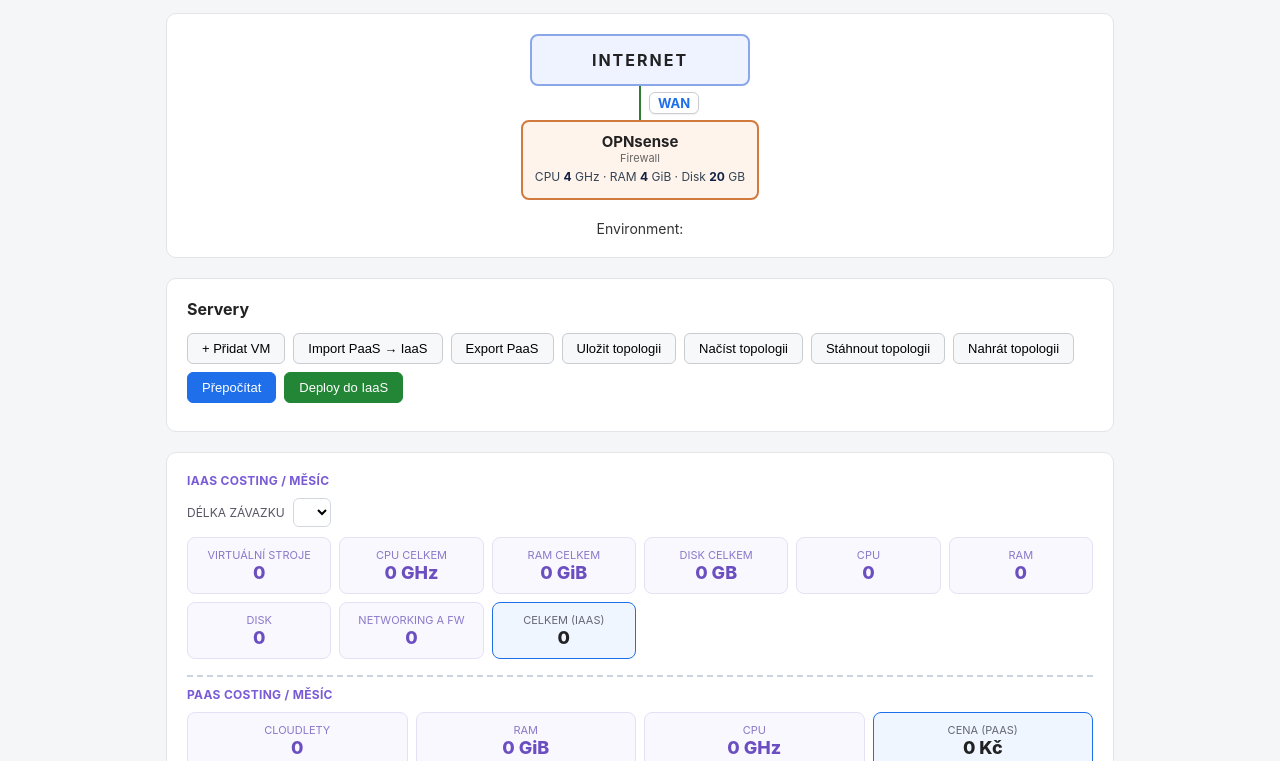
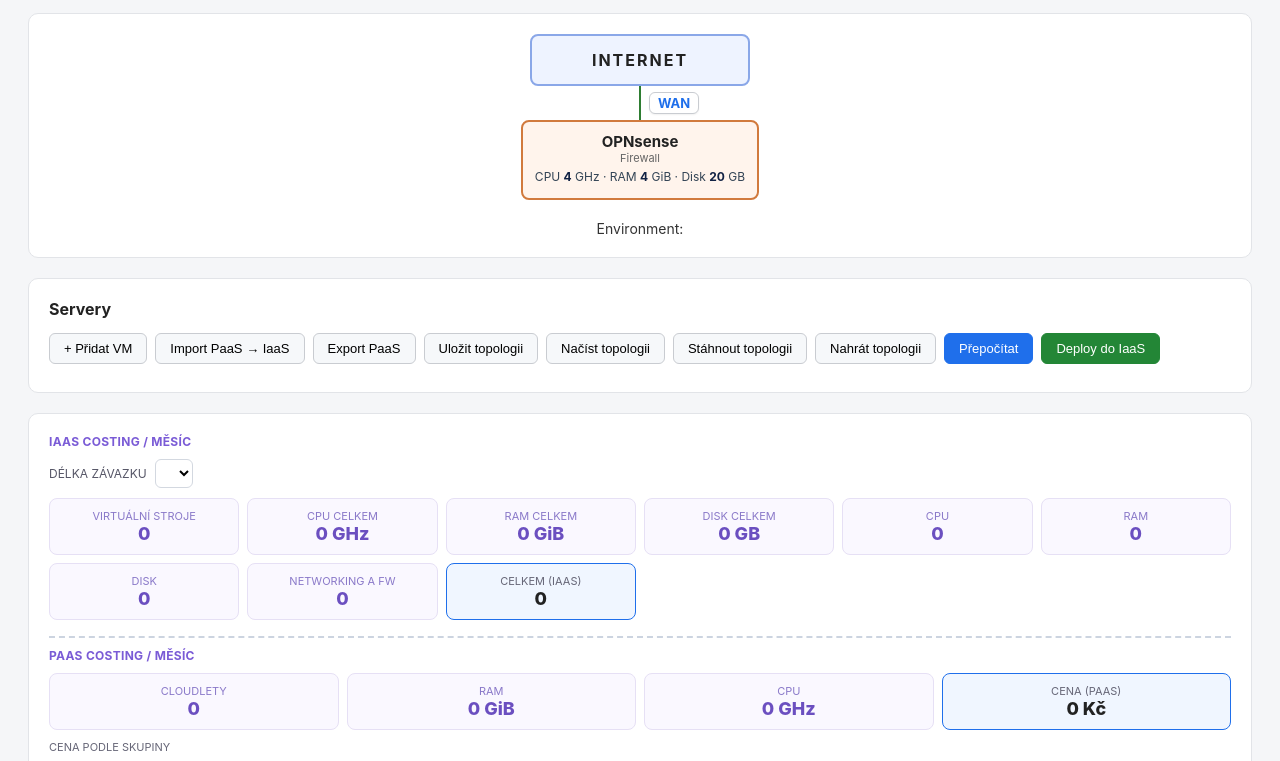
Before and after one commit to romeo0012/iaas-api-mgmt, a website: page public/index.html in a window 1280 px wide. Shown: the part 111-872 px from the top of the page. Drawn offline with nearby package versions, Linux system fonts and the light colour scheme; no server answers.

Commit message:
Full-width page layout for topology overview

```diff
--- a/public/style.css
+++ b/public/style.css
@@ -7,7 +7,7 @@ body {
   color: #222;
 }
 
-.container { max-width: 980px; margin: 0 auto; padding: 24px 16px; }
+.container { max-width: none; margin: 0 auto; padding: 24px 28px; }
 
 .page-header h1 { margin-bottom: 4px; }
 .page-header p { color: #666; margin: 0 0 16px; }
```
